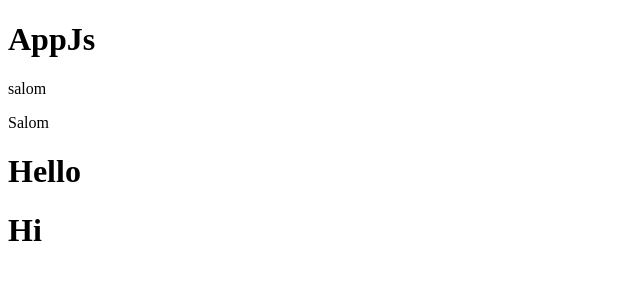
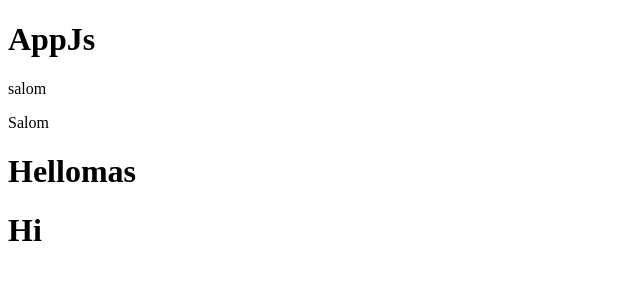
Before and after one commit to IdevBro/2200, a React (Vite) app: page / in a window 1280 px wide. Shown: the top 300 px of the page, without its empty margins (0-640 px from the left). Built offline with nearby package versions, Linux system fonts and the light colour scheme.

Commit message:
add emas

```diff
--- a/src/App.jsx
+++ b/src/App.jsx
@@ -6,7 +6,7 @@ function App() {
       <h1>AppJs</h1>
       <p>salom</p>
       <span>Salom</span>
-      <h1>Hello</h1>
+      <h1>Hellomas</h1>
       <div>
         <h1>Hi</h1>
       </div>
```
